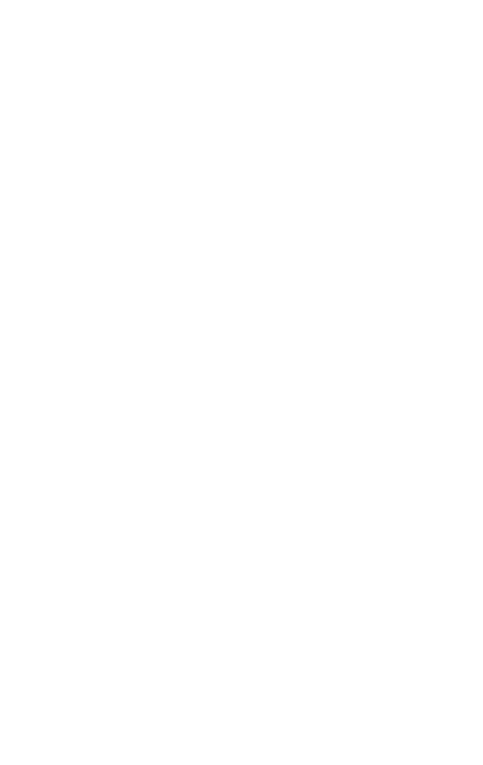
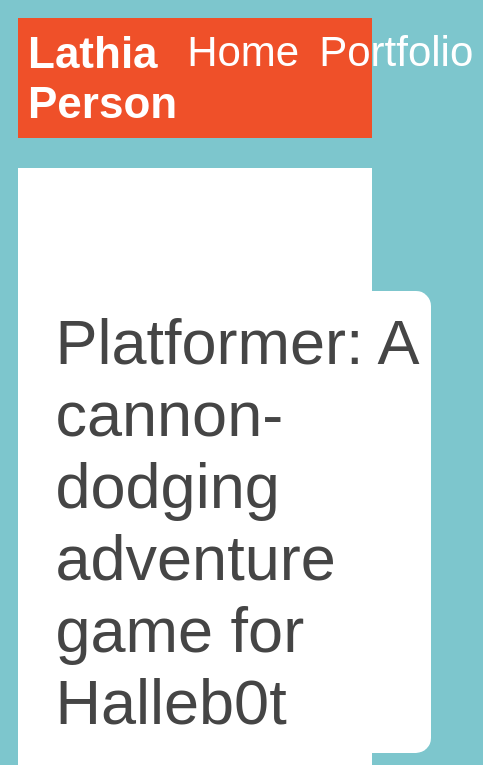
Before and after one commit to Layluvzu/Layluvzu.github.io, a plain HTML site: page portfolio.html in a window 390 px wide. Shown: the top 765 px of the page, 483 px wide, since content can reach past the window. Drawn offline with Linux system fonts and the light colour scheme.

Commit message:
ass portfolio page to website

```diff
--- a/portfolio.html
+++ b/portfolio.html
@@ -0,0 +1,45 @@
+<!DOCTYPE html>
+<html>
+  <head>
+    <title>Lathia Person</title>
+    <link rel="stylesheet"
+    href="style.css"/>
+  </head>
+
+  <body>
+    <!-- All content goes here -->
+    <div id="all-contents">
+        <nav>
+           <h1>Lathia Person</h1>
+           <u1 id="nav-ul">
+            <li class="nav-li">
+                <a href="index.html">Home</a>
+            </li>
+            <li class="nav-li">
+                <a
+                href="portfolio.html">Portfolio</a>
+            </li>
+        </u1>
+    </nav>
+
+        <main>
+            <div class="content">
+                <h1>Portfolio</h1>
+                <ul id="portfolio">
+                   <li>
+  <a href="fsd-projects/platformer/">Platformer: A cannon-dodging adventure game for Halleb0t</a>
+</li>
+<li>
+  <a href="fsd-projects/bouncing-box/">Bouncing Box: A fun introduction to web game development</a>
+</li>
+<li>
+  <a href="fsd-projects/circularity/">Circularity: A poetic motion experiment with circles</a>
+</li>
+
+                </ul>
+
+            </div>
+        </main>
+      </div>
+  </body>
+</html>
--- a/style.css
+++ b/style.css
@@ -75,3 +75,77 @@ main {
 h2, h3 {
     margin: 0px;
 }
+* Portfolio styles */
+.content h1 {
+  color: black;
+}
+
+#portfolio {
+  list-style-type: none;
+  padding-left: 0;
+}
+
+#portfolio li {
+  background: #fff;
+  padding: 10px;
+  border-radius: 10px;
+  margin-bottom: 10px;
+}
+
+#portfolio li:hover {
+  background: #eee;
+}
+
+#portfolio a {
+  text-decoration: none;
+  color: #454545;
+}
+/* responsive web design */
+@media screen and (min-width: 120px) and (max-width: 1080px) {
+  main {
+    height: 100ch;
+    zoom: 1.5;
+    display: grid;
+  }
+
+  h1 {
+    font-size: 44px;
+  }
+
+  h2 {
+    font-size: 42px;
+  }
+
+  h3 {
+    font-size: 36px;
+  }
+
+  #all-contents {
+    height: 100ch;
+    margin: none;
+  }
+
+  a {
+    font-size: 42px;
+  }
+
+  .sidebar {
+    margin-right: 0px;
+    justify-content: center;
+    align-items: center;
+  }
+
+  .sidebar-img {
+    width: 100%;
+  }
+
+  p,
+  li {
+    font-size: 24px;
+  }
+
+  .content {
+    align-content: center;
+    justify-content: center;
+  }
+}
```
Also changed, not shown: index.html (+1 -1 lines).
